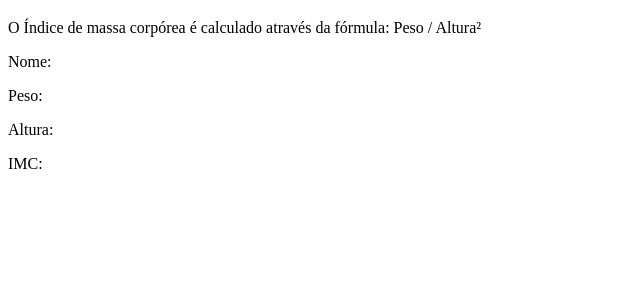
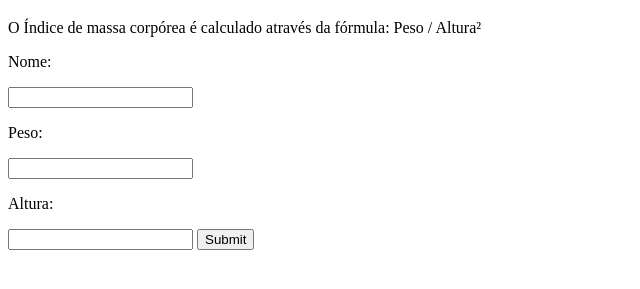
Before and after one commit to X-X-Xavito/Estudos---Mentoria, a plain HTML site: page Exercicios - Mentor Luiz/Calculo - IMC/index.html in a window 1280 px wide. Shown: the part 61-350 px from the top of the page, without its empty margins (0-640 px from the left). Drawn offline with Linux system fonts and the light colour scheme.

Commit message:
Atualizado o index.html com novos códigos.

```diff
--- a/Exercicios - Mentor Luiz/Calculo - IMC/index.html
+++ b/Exercicios - Mentor Luiz/Calculo - IMC/index.html
@@ -11,11 +11,26 @@
 		<main>
 			<div class="container">
 				<p>O Índice de massa corpórea é calculado através da fórmula: Peso / Altura²</p>
-				<p>Nome:</p>
-				<p>Peso:</p>
-				<p>Altura:</p>
-				<p>IMC:</p>
+				<p>Nome:</p><input type="text" id="nome">
+				<p>Peso:</p><input type="text" id="peso">
+				<p >Altura:</p><input type="text" id="altura">
+				<input type="submit" onClick="return eventoBotao()">
+				</br>
+				<div id="imc"></div>
 			</div>
 		</main>
+		<script>
+			function eventoBotao(){
+				var nome = document.getElementById("nome").value;
+				var peso = document.getElementById("peso").value;
+				var altura = document.getElementById("altura").value;
+				var imc = document.getElementById("imc");
+
+				var calculoImc = parseFloat(peso) / (parseFloat(altura) * parseFloat(altura));
+
+				imc.innerHTML = "O imc de " + nome + " é " + calculoImc.toFixed(2);
+			}
+
+		</script>
 	</body>
 </html>
```
